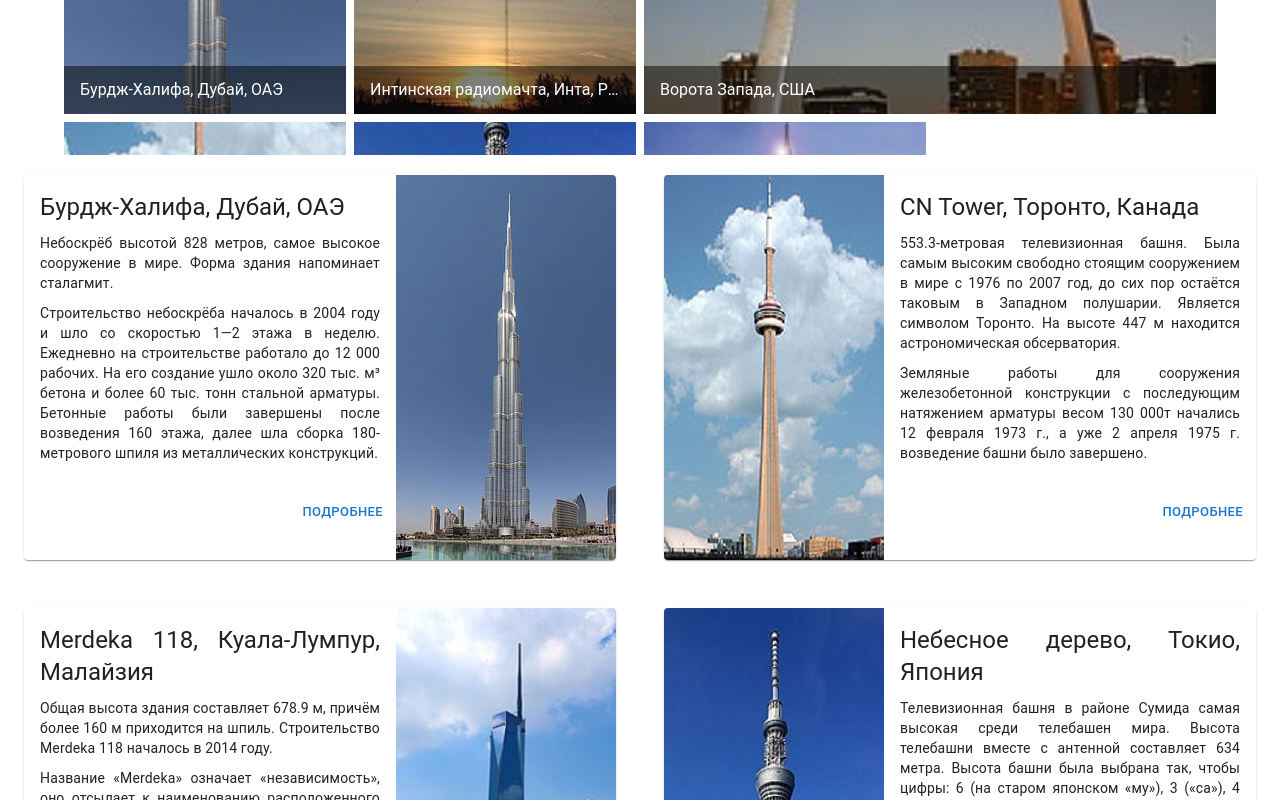
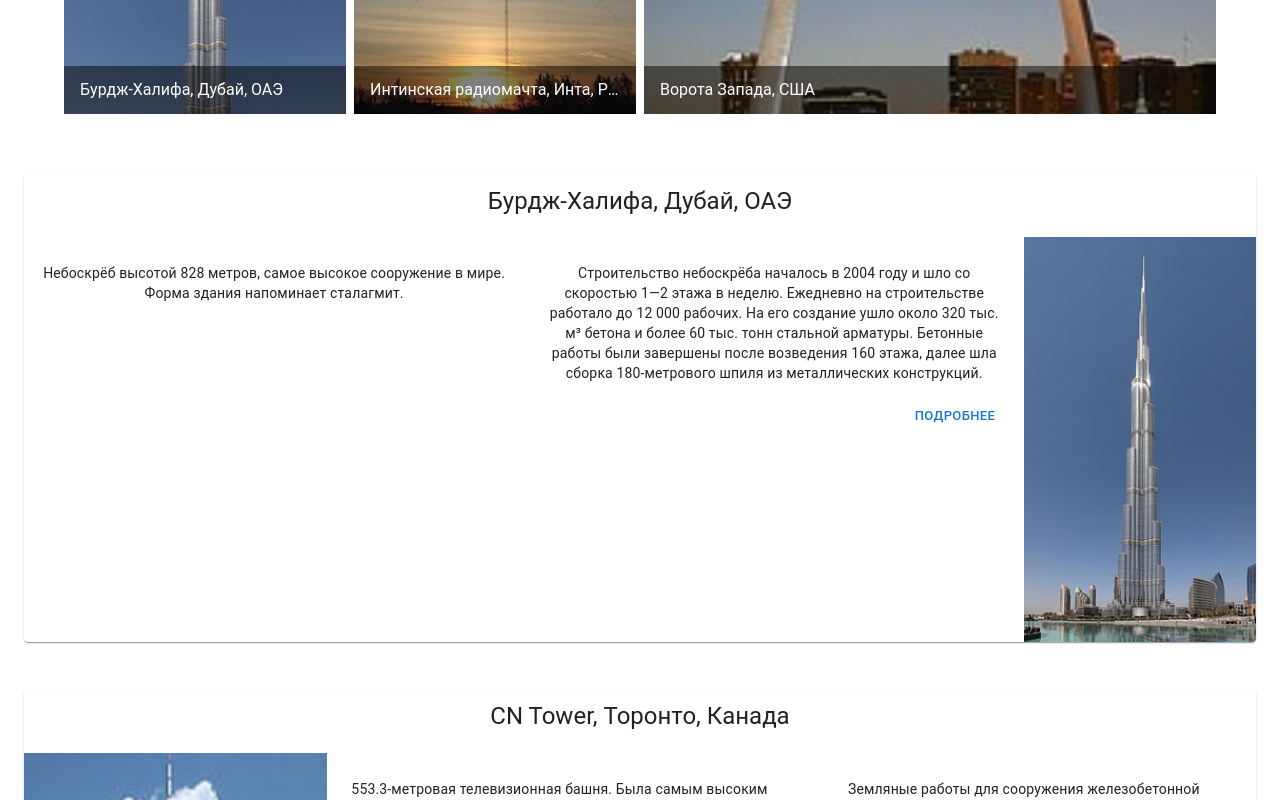
Before and after one commit to AleksanderMerkulov/InternetSystemsEngineering_lessons, a React (Create React App) app in the folder practicum_mui/: page / in a window 1280 px wide. Shown: the part 560-1360 px from the top of the page. Built offline with nearby package versions, Linux system fonts and the light colour scheme; the HTML template or start-up script is replaced by a standard one.

Commit message:
сделал галерею картинок под нужную вёрстку

```diff
--- a/practicum_mui/src/main/components/BuildCard.tsx
+++ b/practicum_mui/src/main/components/BuildCard.tsx
@@ -17,39 +17,57 @@
     index: number;
 }
 
-const StyledTypography = styled(Typography)(({theme})=>({
-    textAlign: 'justify',
+const StyledTypography = styled(Typography)(({theme}) => ({
+    textAlign: 'center',
     marginBottom: '10px',
+    padding: '10px 0px',
     textColor: theme.palette.text.secondary,
 
 }))
 
-function BuildCard({building, index} : ComponentProps) {
+function BuildCard({building, index}: ComponentProps) {
+
     return (
-      <Card sx={{display: 'flex', flexDirection: {
+        <Card >
+            <StyledTypography gutterBottom variant="h5">
+                {building.title}
+            </StyledTypography>
+            <Box sx={{
+                display: 'flex',
+                flexDirection: {
                     xs: 'column',
-          sm:index % 2 === 0 ? 'row-reverse' : 'row',
+                    sm: index % 2 === 0 ? 'row-reverse' : 'row',
                 },
             }}>
                 <CardMedia
                     component="img"
-            alt={ building.title }
-            image={ building.img }
+                    alt={building.title}
+                    image={building.img}
                 />
-        <Box>
                 <CardContent>
-            <StyledTypography gutterBottom variant="h5" >
-              { building.title }
-            </StyledTypography>
-            { building.description.map((item, ind) => (
-              <StyledTypography key={ind} variant="body2">
-                { item }
+                    <Box
+                        sx={{
+                            columnCount: {xs: 1, md: 2},
+                            columnGap: '32px',
+                        }}
+                    >
+                        {building.description.map((item, ind) => (
+                            <StyledTypography
+                                key={ind}
+                                variant="body2"
+                                sx={{
+                                    breakInside: 'avoid',
+                                    mb: 2,
+                                }}
+                            >
+                                {item}
                             </StyledTypography>
                         ))}
-          </CardContent>
-          <CardActions sx={{ justifyContent: 'end'}} >
+                    </Box>
+                    <CardActions sx={{justifyContent: index % 2 === 0 ?'flex-end': 'flex-start'}}>
                         <Button size="small">Подробнее</Button>
                     </CardActions>
+                </CardContent>
             </Box>
         </Card>
     )
--- a/practicum_mui/src/main/components/Content.tsx
+++ b/practicum_mui/src/main/components/Content.tsx
@@ -11,7 +11,7 @@
     <Container maxWidth="xl">
       <Grid container spacing={{ xs: 3, md: 6 }}>
         {cardData.map((item, index) => (
-          <Grid key={index} size={{ xs: 12, md: 6 }} >
+          <Grid key={index} size={ 12 } >
             <BuildCard building={ item } index={index}/>
           </Grid>
         ))}
--- a/practicum_mui/src/main/components/Gallery.tsx
+++ b/practicum_mui/src/main/components/Gallery.tsx
@@ -14,6 +14,8 @@
     const theme = useTheme();
     const isMobile = useMediaQuery(theme.breakpoints.down('sm'));
 
+    const imgDataEdited = imgData.slice(0, 6)
+
     return (
         <Container maxWidth="lg">
             <Box sx={{height: 585, overflowY: 'scroll', m: '20px auto'}}>
@@ -23,7 +25,7 @@
                     cols={isMobile ? 1 : 4}
                     rowHeight={260}
                 >
-                    {imgData.map((item, index) => (
+                    {imgDataEdited.map((item, index) => (
                         <ImageListItem
                             key={item.img}
                             cols={isMobile ? 1 : index % 5 === 0 ? 2 : 1}
```
Lines whose indentation alone changed are shown as unchanged.
